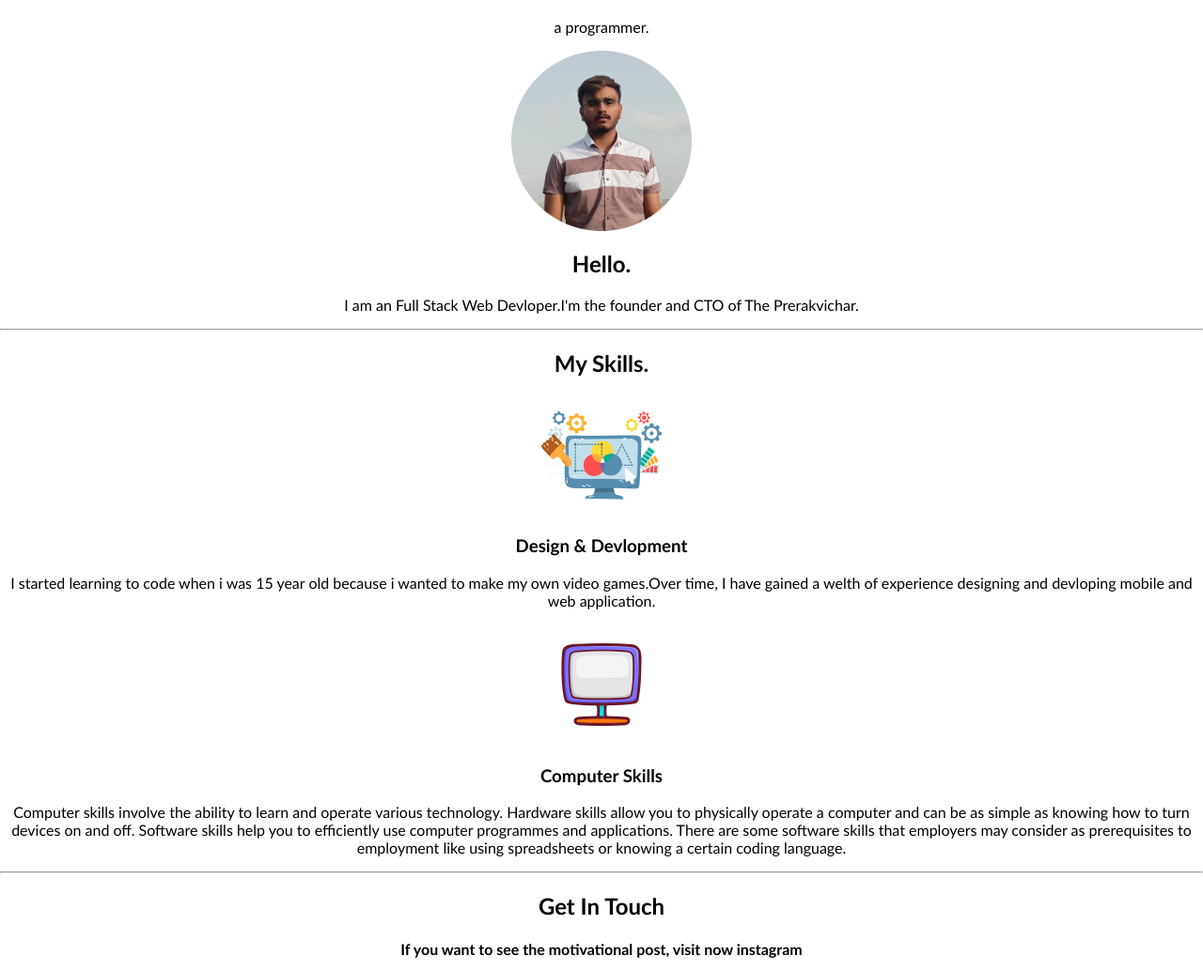
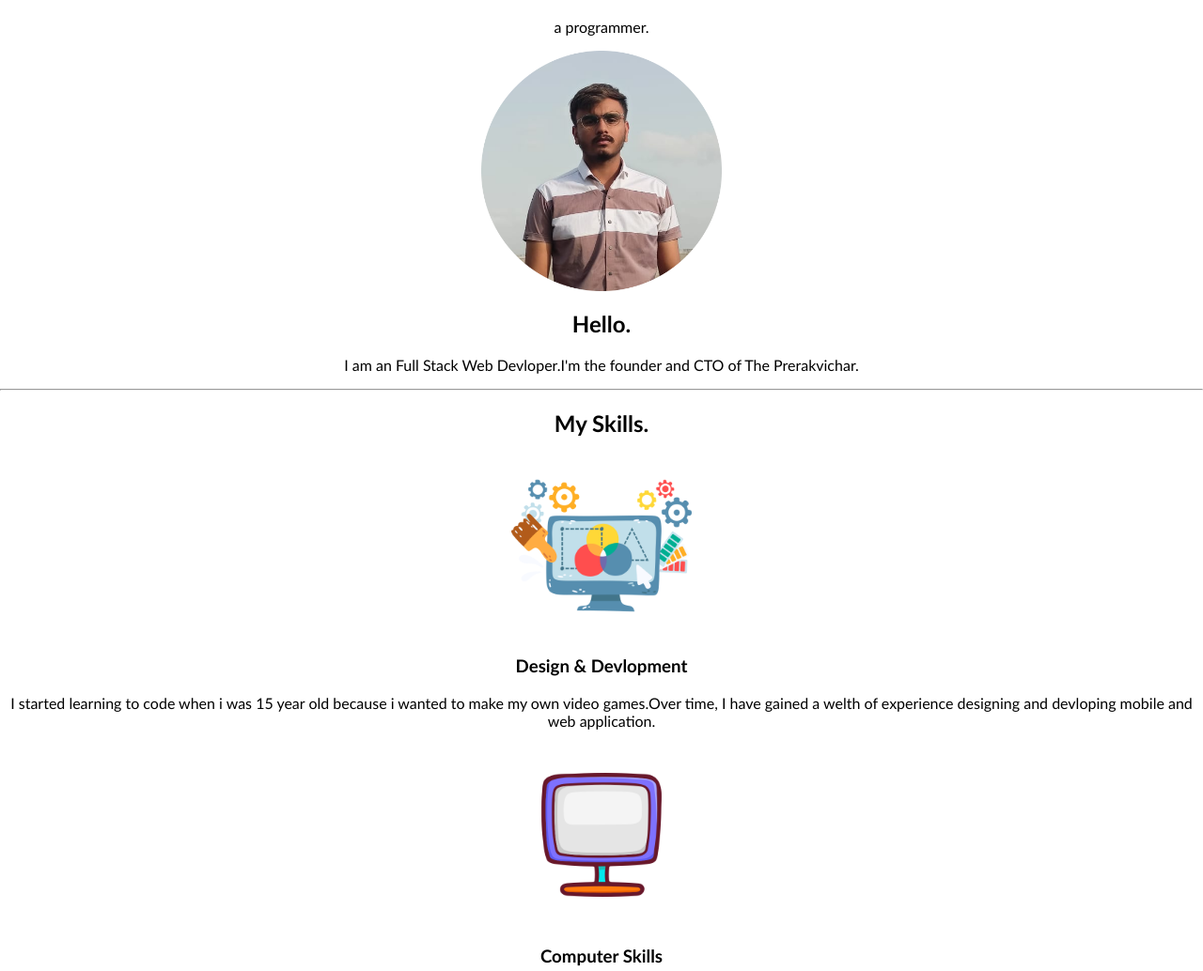
Before and after one commit to PANDAVAKSHAY/cv, a plain HTML site: page index.html in a window 1280 px wide. Shown: the part 63-1097 px from the top of the page at 94% size. Drawn offline with Linux system fonts and the light colour scheme.

Commit message:
Update styles.css

```diff
--- a/css/styles.css
+++ b/css/styles.css
@@ -17,7 +17,7 @@ h1 { position:relative;
 }
 .akshay-img{
     display: block;
-    width: 15%;
+    width: 20%;
     margin-left: auto;
     margin-right: auto;
 }
@@ -28,10 +28,10 @@ h2{
     text-align: center;
 }
 .web-img{
-    width: 10%;
+    width: 15%;
 }
 .computer{
-    width: 10%;
+    width: 15%;
 }
 .insta{
     width: 5%;
```
